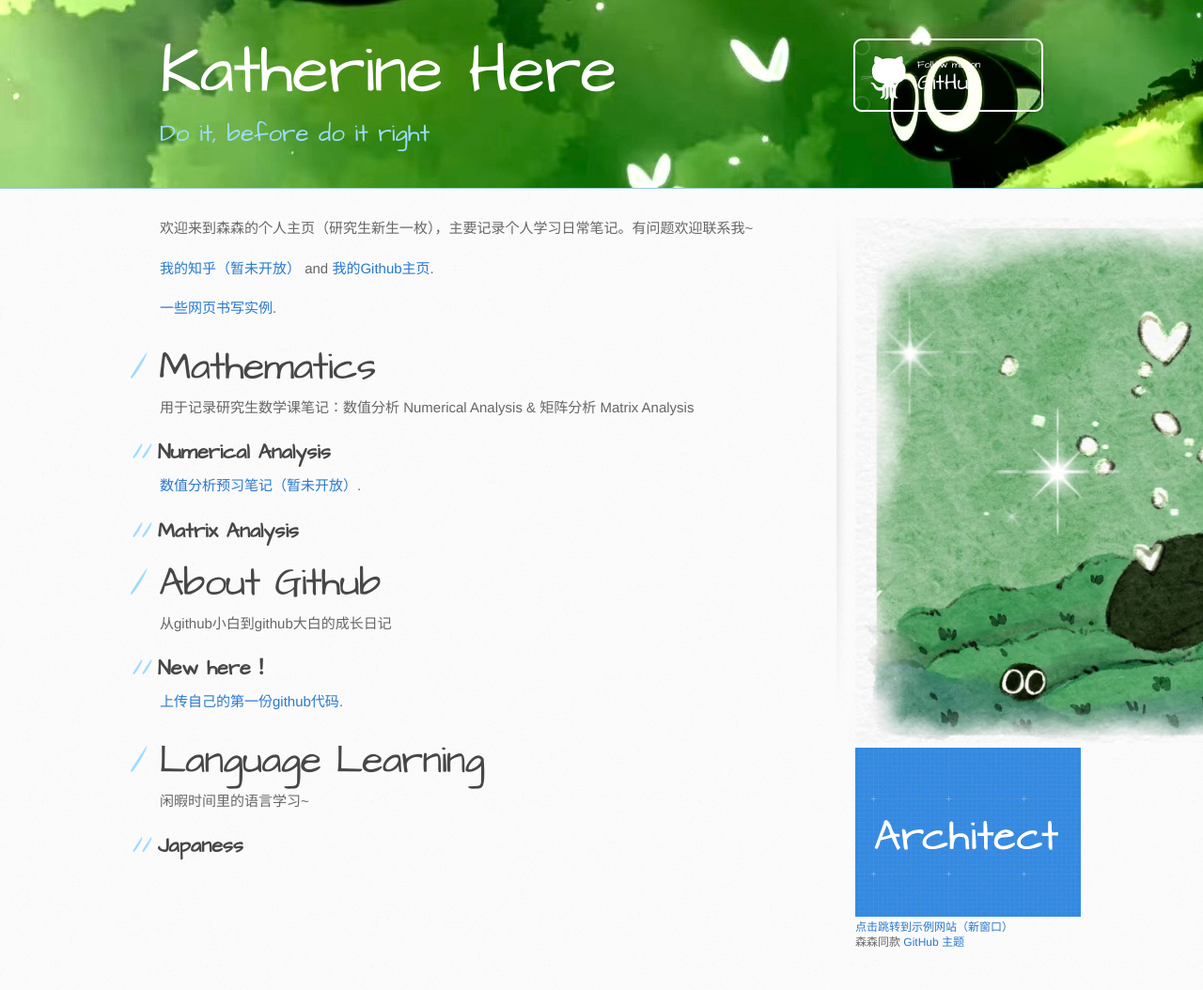
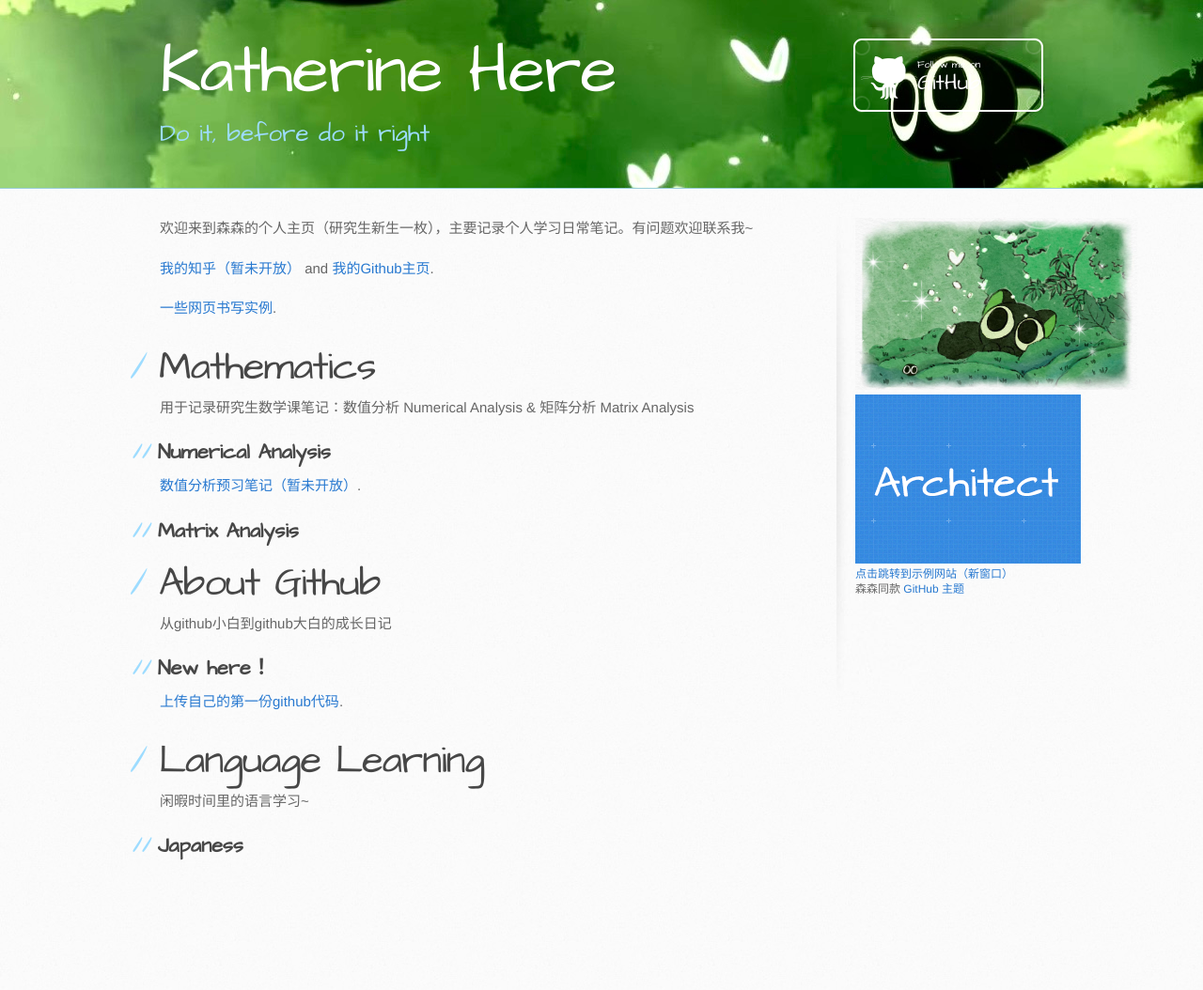
Before and after one commit to Katherine-Kkk/Katherine-Kkk.github.io, a Jekyll site: the page built from index.md, in a window 1280 px wide. Shown: the whole page at 94% size. Built offline with Jekyll 4.4.1, drawn with Linux system fonts in a browser that asks for light colours; after the commit the page ends 948 px from its top, so only the background shows below that.

Commit message:
Update default.html

```diff
--- a/_layouts/default.html
+++ b/_layouts/default.html
@@ -41,7 +41,7 @@
         <aside id="sidebar">
           {% if site.show_downloads %}
             <a>
-              <img src="../assets/Cat1.jpg" >
+              <img src="../assets/Cat1.jpg" style="width: 300px; height: auto;" >
             </a>
             <a href="https://www.example.com" class="jump-btn link-btn" target="_blank">
               <img src="../thumbnail.png" alt="跳转图标" class="w-6 h-6">
```
